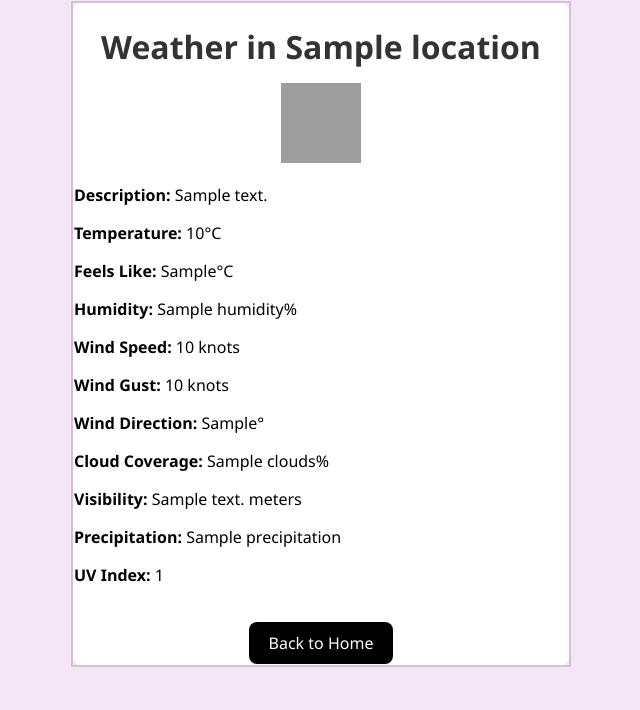
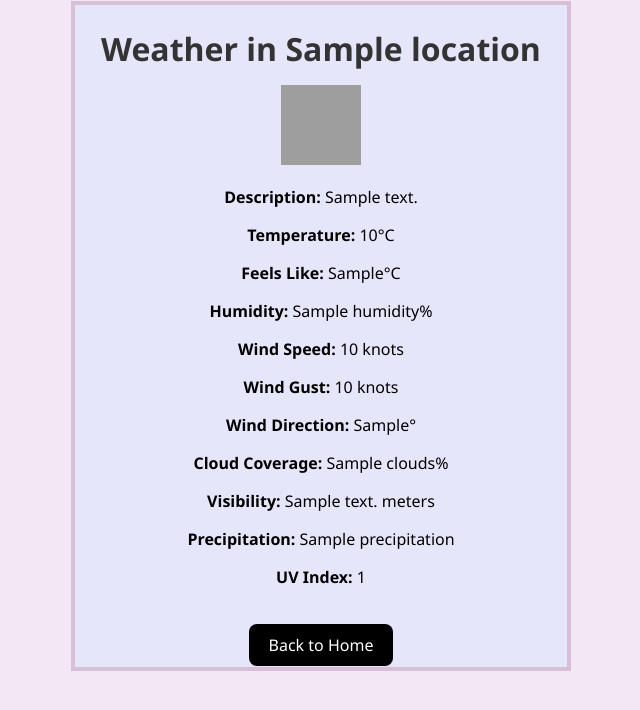
Before and after one commit to ahdnab/wx-website, a Flask app: template templates/weather.html in a window 1280 px wide. Shown: the top 710 px of the page, without its empty margins (319-959 px from the left). Run offline with Flask 3, Linux system fonts and the light colour scheme; the template is opened without the code that fills it: most values are stand-ins (such as "Sample title", 1, 10 or a date in 2020); grey boxes are pictures that could not be loaded.

Commit message:
Updated app.py, fetch_data.py, templates, and added data.json

```diff
--- a/data.json
+++ b/data.json
@@ -1 +1 @@
-{"description": "Haze", "temperature": 20, "feels_like": 19.9, "humidity": 68, "visibility": 16000, "wind_speed_knots": 3.89, "wind_dir": 320, "wind_gust_knots": 0.0, "pressure": 1011.7, "clouds": 41, "uv_index": 0, "precipitation": "None", "sunrise": "03:12", "sunset": "14:23", "weather_icon": "a03n"}
+{"description": "Haze", "temperature": 19, "feels_like": 18.8, "humidity": 68, "visibility": 16000, "wind_speed_knots": 3.62, "wind_dir": 320, "wind_gust_knots": 0.0, "pressure": 1011.7, "clouds": 0, "uv_index": 0, "precipitation": "None", "sunrise": "03:12", "sunset": "14:23", "weather_icon": "a03n"}
--- a/templates/index.html
+++ b/templates/index.html
@@ -23,7 +23,7 @@
             padding: 20px;
             background-color: #e6e6fa;
             border-radius: 12px;
-            border: 2px solid #d8bfd8;
+            border: 4px solid #d8bfd8;
             box-shadow: 0 0 20px rgba(0, 0, 0, 0.2);
         }
         h1 {
--- a/templates/weather.html
+++ b/templates/weather.html
@@ -23,11 +23,12 @@
         }
         .weather-table {
             width: 500px;
-            background-color: #ffffff;
+            background-color: #e6e6fa;
             border-radius: 15px;
-            border: 2px solid #d8bfd8;
+            border: 4px solid #d8bfd8;
             margin: 0 auto;
             padding: 20px;
+
         }
         h1 {
             font-size: 2em;
@@ -39,7 +40,7 @@
             height: 80px;
         }
         .weather-details {
-            text-align: left;
+            text-align: center;
             margin: 15px 0;
         }
         .back-button {
```
